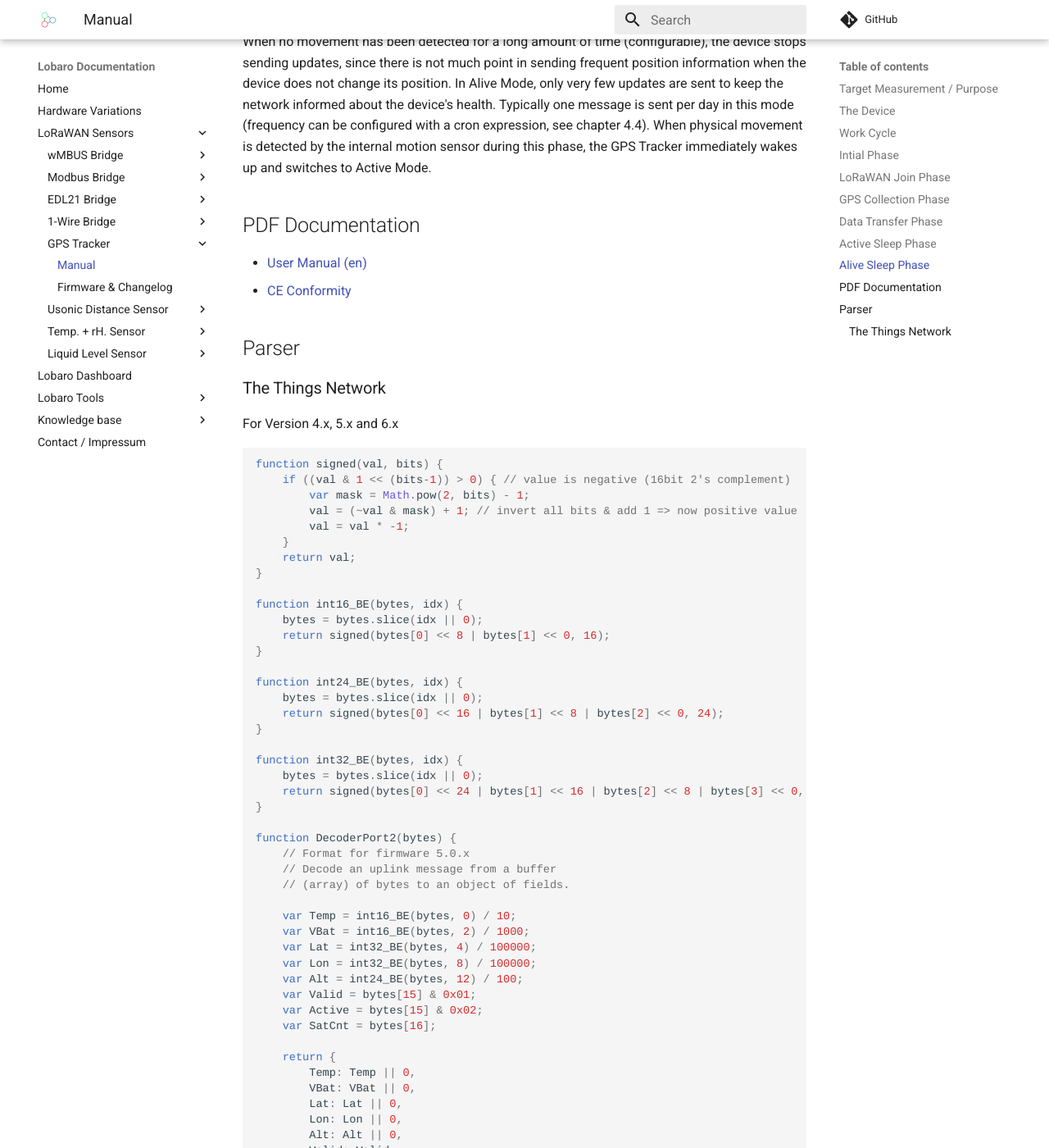
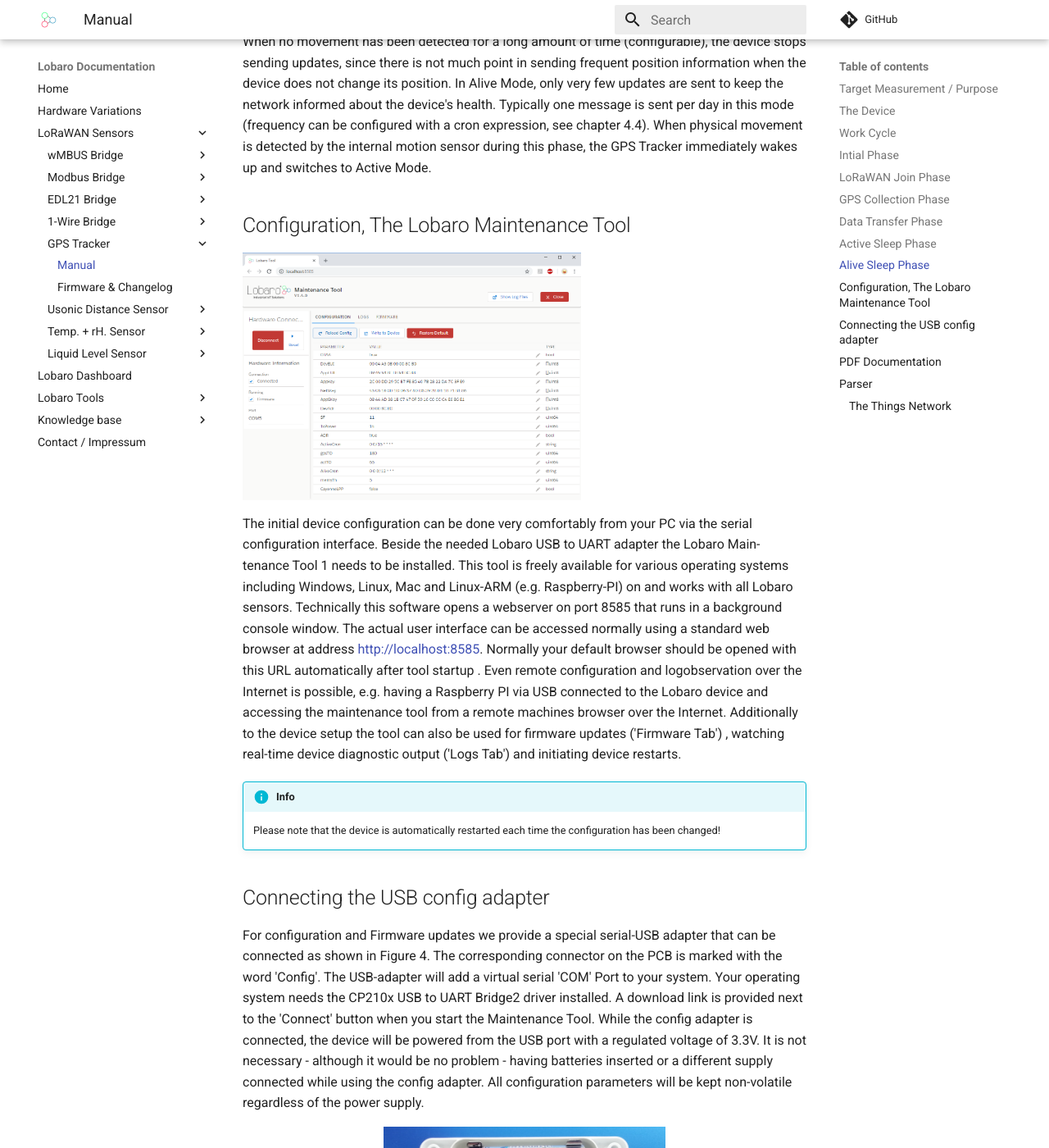
Before and after one commit to Lobaro/docs, an MkDocs documentation site: the page built from docs/lorawan-sensors/gps-lorawan/index.md, in a window 1280 px wide and 1400 px high, scrolled down 3035 px. Shown: the whole window at 82% size. Built offline with MkDocs 1.6.1 and Material for MkDocs 9.7.7, drawn with Linux system fonts in a browser that asks for light colours; a script that is not in the unit is left out; comment, search, counter and statistics services are not loaded.

Commit message:
Add 1-wire-lorawan Image

```diff
--- a/docs/lorawan-sensors/gps-lorawan/index.md
+++ b/docs/lorawan-sensors/gps-lorawan/index.md
@@ -105,8 +105,43 @@
 When physical movement is detected by the internal motion sensor during this phase, the
 GPS Tracker immediately wakes up and switches to Active Mode.
 
+## Configuration, The Lobaro Maintenance Tool
+
+![Modbus LoRaWAN Bridge](files/maintenancetool.png){: style="width:60%; vertical-align: top;"}
+
+The initial device configuration can be done very comfortably from your PC via the serial
+configuration interface. Beside the needed Lobaro USB to UART adapter the Lobaro Main-
+tenance Tool 1 needs to be installed. This tool is freely available for various operating systems
+including Windows, Linux, Mac and Linux-ARM (e.g. Raspberry-PI) on and works with all
+Lobaro sensors.
+Technically this software opens a webserver on port 8585 that runs in a background console
+window. The actual user interface can be accessed normally using a standard web browser
+at address http://localhost:8585. Normally your default browser should be
+opened with this URL automatically after tool startup . Even remote configuration and logobservation
+over the Internet is possible, e.g. having a Raspberry PI via USB connected to
+the Lobaro device and accessing the maintenance tool from a remote machines browser over
+the Internet.
+Additionally to the device setup the tool can also be used for firmware updates ('Firmware
+Tab') , watching real-time device diagnostic output ('Logs Tab') and initiating device restarts.
+
+
+!!! info "Info"
+    Please note that the device is automatically restarted each time the configuration has been changed!
+
+## Connecting the USB config adapter
+For configuration and Firmware updates we provide a special serial-USB adapter that can be
+connected as shown in Figure 4. The corresponding connector on the PCB is marked with
+the word 'Config'.
+The USB-adapter will add a virtual serial 'COM' Port to your system. Your operating system
+needs the CP210x USB to UART Bridge2 driver installed. A download link is provided next
+to the 'Connect' button when you start the Maintenance Tool.
+While the config adapter is connected, the device will be powered from the USB port with
+a regulated voltage of 3.3V. It is not necessary - although it would be no problem - having
+batteries inserted or a different supply connected while using the config adapter. All
+configuration parameters will be kept non-volatile regardless of the power supply.
+
+![Modbus LoRaWAN Bridge](files/config.png){: style="width:50%; display: block; margin: 0 auto;"}
 ## PDF Documentation
-
 * [User Manual (en)](files/lorawan-gps-tracker_en.pdf)
 * [CE Conformity](files/scan-ce-conformity-gps-lorawan.pdf)
 
--- a/mkdocs.yml
+++ b/mkdocs.yml
@@ -26,7 +26,7 @@
   - markdown_include.include: # enables including other files into pages with {!filename!}
       base_path: docs
   - toc:
-  - admonition
+  - admonition # Enables alert boxes with e.g. !!! note "title"
   - footnotes
   - codehilite
   - pymdownx.superfences:
```
Also changed, not shown: docs/lorawan-sensors/gps-lorawan/files/config.png (added), docs/lorawan-sensors/gps-lorawan/files/maintenancetool.png (added).
